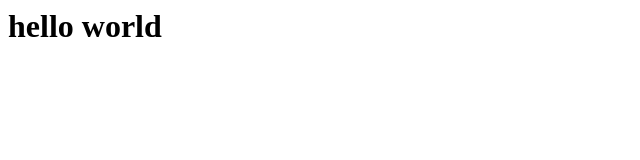
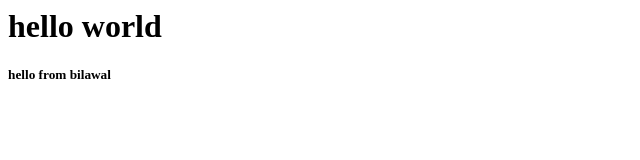
Before and after one commit to bilawal-mst/democodereview, a plain HTML site: page index.html in a window 1280 px wide. Shown: the whole page, without its empty margins (0-640 px from the left). Drawn offline with Linux system fonts and the light colour scheme.

Commit message:
bilawal changes

```diff
--- a/index.html
+++ b/index.html
@@ -1 +1,2 @@
 <h1>hello world</h1>
+<h5>hello from bilawal</h5>
```
